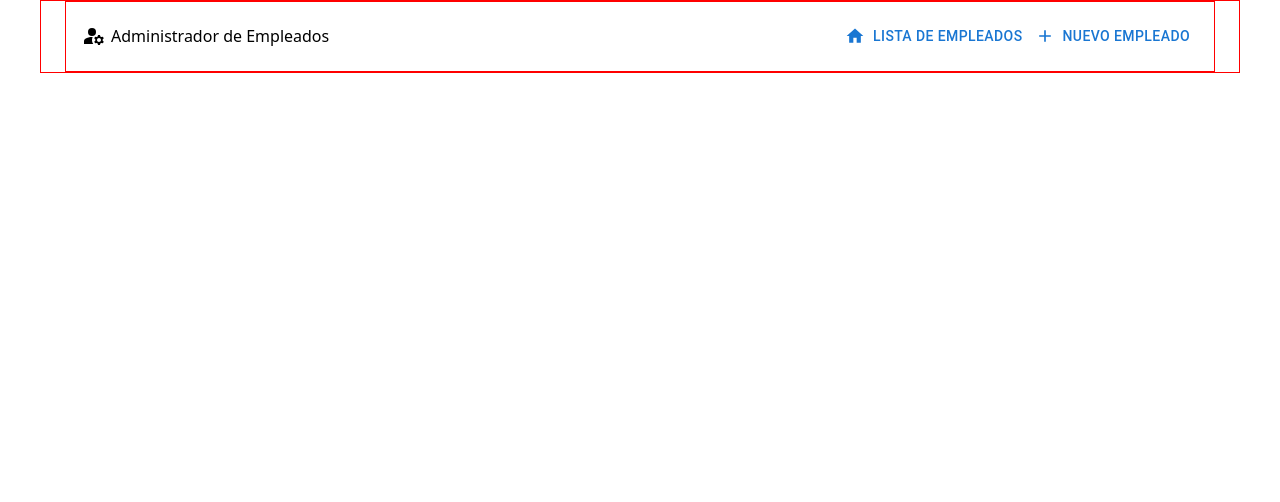
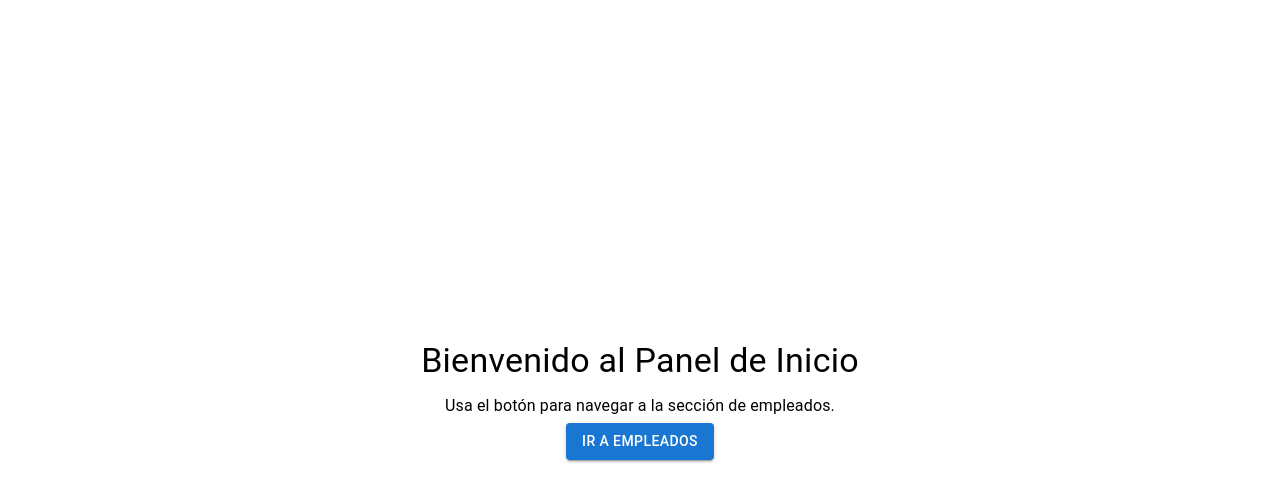
Before and after one commit to c1can/front-pruebaGDA, a React (Vite) app: page / in a window 1280 px wide. Shown: the top 502 px of the page. Built offline with nearby package versions, Linux system fonts and the light colour scheme.

Commit message:
change home ui

```diff
--- a/src/App.jsx
+++ b/src/App.jsx
@@ -1,5 +1,5 @@
 import { BrowserRouter as Router, Routes, Route } from "react-router-dom"
-import { HomeComponent } from "./pages/Home"
+import { Home } from "./pages/Home"
 import { Empleados } from "./pages/Empleados"
 import { CrearEmpleado } from "./pages/CrearEmpleado"
 import { NotFound } from "./components/NotFound"
@@ -9,7 +9,7 @@ function App() {
   return (
     <Router>
       <Routes>
-        <Route path="/" element={<HomeComponent />}/>
+        <Route path="/" element={<Home />}/>
         <Route path="/empleados" element={<Empleados />}/>
         <Route path="/empleados/nuevo" element={<CrearEmpleado />}/>
         <Route path="*" element={<NotFound />}/>
--- a/src/pages/Home.jsx
+++ b/src/pages/Home.jsx
@@ -1,29 +1,36 @@
-import { Container, Box, Button } from "@mui/material"
-import { ManageAccounts, Add, Home } from "@mui/icons-material"
+import { Container, Typography, Button, Box } from '@mui/material';
+import { useNavigate } from 'react-router-dom';
 
-export function HomeComponent() {
+export function Home() {
+  const navigate = useNavigate();
+
+  const handleGoToEmpleados = () => {
+    navigate('/empleados');
+  };
 
   return (
-    <>
-      <Container sx={{border: "1px solid red"}}>
-        <Box sx={
-          {
-            border: "1px solid red",
-            display: 'flex',
-            justifyContent:'space-between',
-            alignItems: 'center',
-            p: 2,
-          }} component={"header"}>
-          <Box sx={{display: "flex", gap: '5px'}}>
-            <ManageAccounts />
-            <h1>Administrador de Empleados</h1>
-          </Box>
-          <Box>
-              <Button startIcon={<Home />}>Lista de Empleados</Button>
-              <Button startIcon={<Add />}>Nuevo Empleado</Button>
-          </Box>
-        </Box>
-      </Container>
-    </>
-  )
+    <Container maxWidth="sm">
+      <Box
+        display="flex"
+        flexDirection="column"
+        alignItems="center"
+        justifyContent="center"
+        height="100vh"
+      >
+        <Typography variant="h4" gutterBottom>
+          Bienvenido al Panel de Inicio
+        </Typography>
+        <Typography variant="body1" gutterBottom>
+          Usa el botón para navegar a la sección de empleados.
+        </Typography>
+        <Button
+          variant="contained"
+          color="primary"
+          onClick={handleGoToEmpleados}
+        >
+          Ir a Empleados
+        </Button>
+      </Box>
+    </Container>
+  );
 }
```
